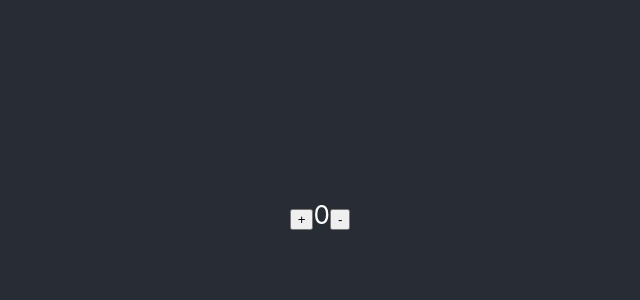
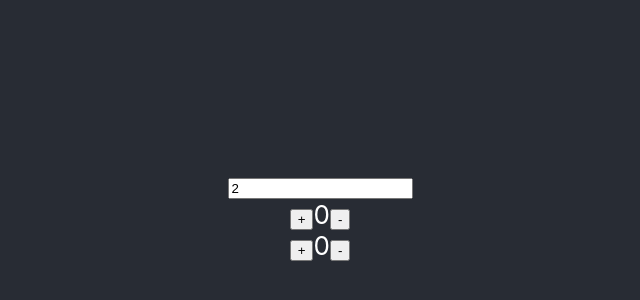
Before and after one commit to wongpa1/TodoList, a React (Create React App) app: page / in a window 1280 px wide. Shown: the part 186-486 px from the top of the page, without its empty margins (320-960 px from the left). Built offline with nearby package versions, Linux system fonts and the light colour scheme.

Commit message:
Use CounterGroup to generate mutiple counters

```diff
--- a/src/App.js
+++ b/src/App.js
@@ -1,12 +1,12 @@
 import React from 'react';
 import './App.css';
-import Counter from './Counter';
+import CounterGroup from './CounterGroup';
 
 function App() {
   return (
     <div className="App">
       <header className="App-header">
-       <Counter/>
+        <CounterGroup />
       </header>
     </div>
   );
--- /dev/null
+++ b/src/CounterGroup.js
@@ -0,0 +1,39 @@
+import React, { Component } from "react";
+import Counter from "./Counter";
+
+class CounterGroup extends Component {
+  constructor(props) {
+    super(props);
+
+    this.onChange = this.onChange.bind(this);
+    this.state = {
+      size: 2,
+    };
+  }
+
+  initArray(size) {
+    return Array.from(Array(size).keys());
+  }
+
+  onChange(event) {
+    const value = event.target.value;
+    this.setState({
+      size: value.length > 0 ? parseInt(value) : 0,
+    });
+  }
+
+  render() {
+    let counters = this.initArray(this.state.size);
+    return (
+      <div>
+        <form>
+          <input onChange={this.onChange} type="text" value={this.state.size} />
+        </form>
+        {counters.map((value) => (
+          <Counter key={value} />
+        ))}
+      </div>
+    );
+  }
+}
+export default CounterGroup;
```
Also changed, not shown: src/Counter.js (+9 -9 lines).
